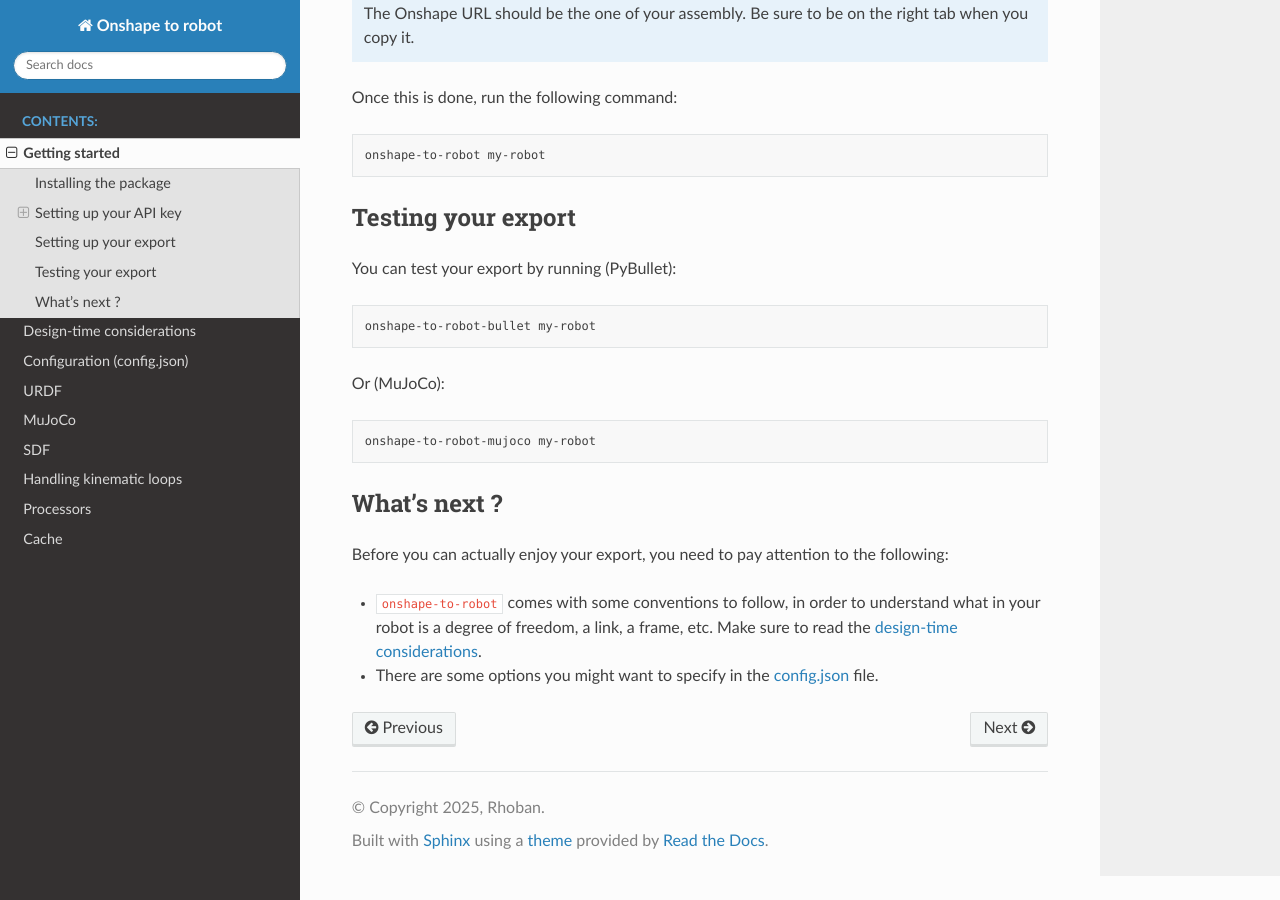
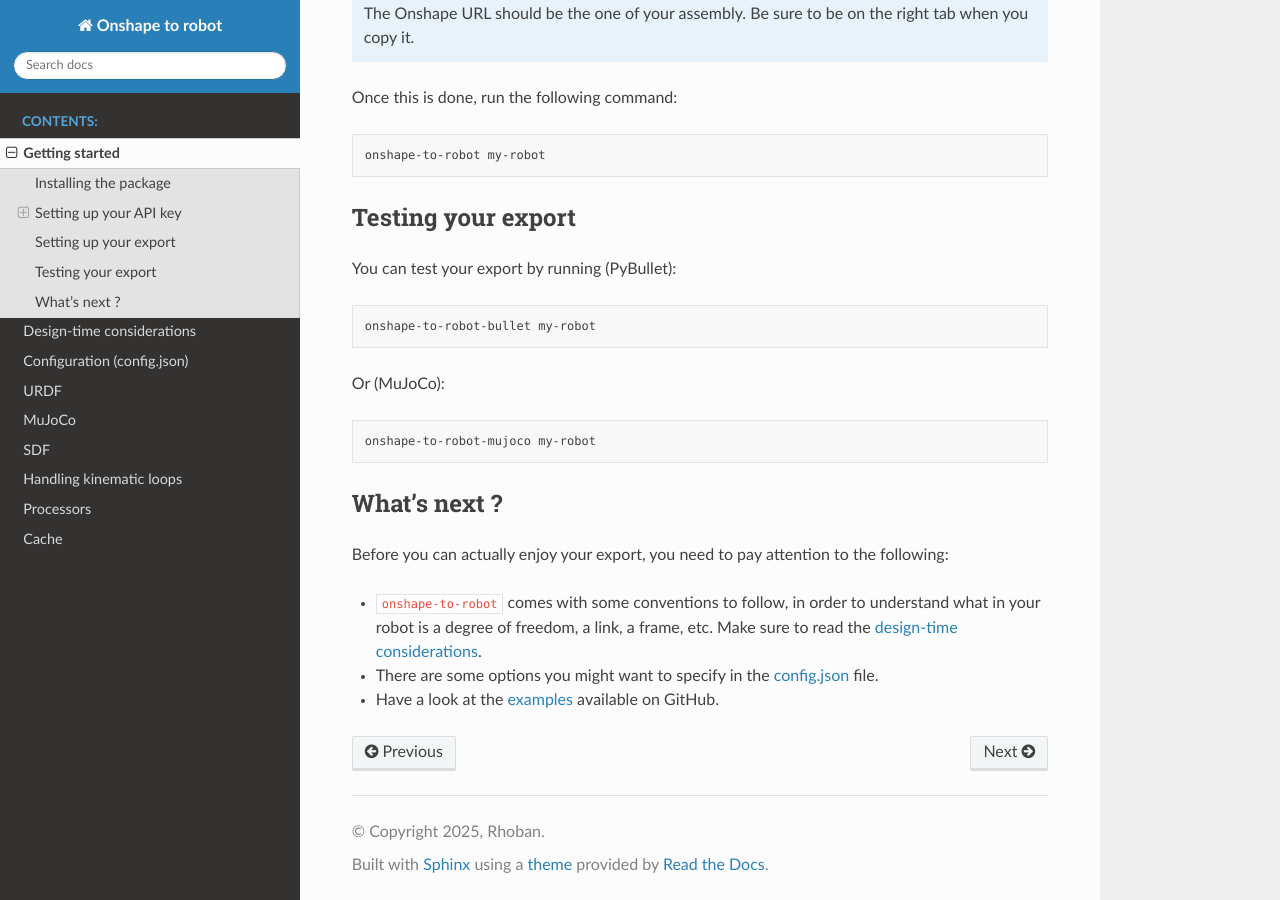
Before and after one commit to Rhoban/onshape-to-robot, a Sphinx documentation site: the page built from docs/source/getting_started.rst, in a window 1280 px wide and 900 px high, scrolled down 1358 px. Built offline with Sphinx 7.4.7 and the Read the Docs theme 3.1.0, drawn with Linux system fonts in a browser that asks for light colours.

Commit message:
(doc) Adding link to examples in getting started

```diff
--- a/docs/source/getting_started.rst
+++ b/docs/source/getting_started.rst
@@ -99,3 +99,4 @@
 
 * ``onshape-to-robot`` comes with some conventions to follow, in order to understand what in your robot is a degree of freedom, a link, a frame, etc. Make sure to read the :doc:`design-time considerations <design>`.
 * There are some options you might want to specify in the :doc:`config.json <config>` file.
+* Have a look at the `examples <https://github.com/rhoban/onshape-to-robot-examples>`_ available on GitHub.
```
